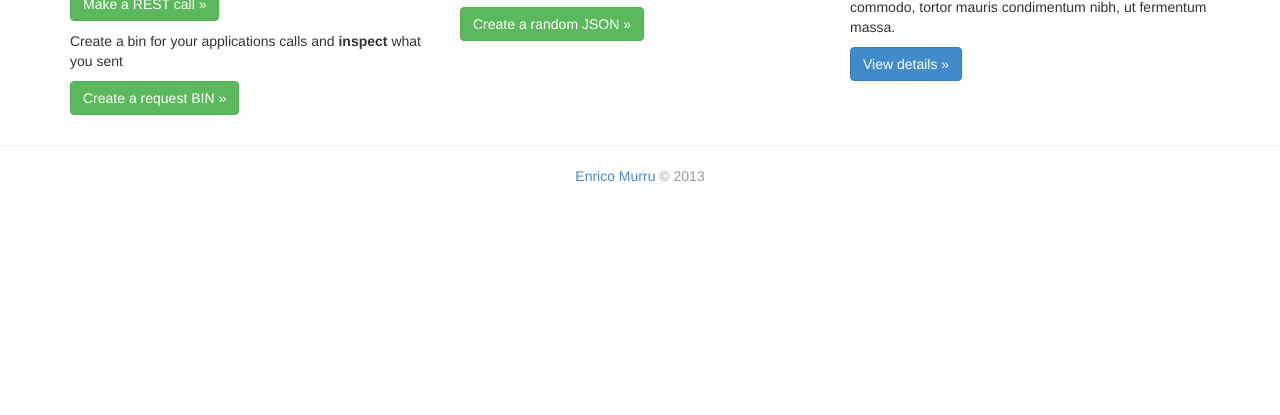
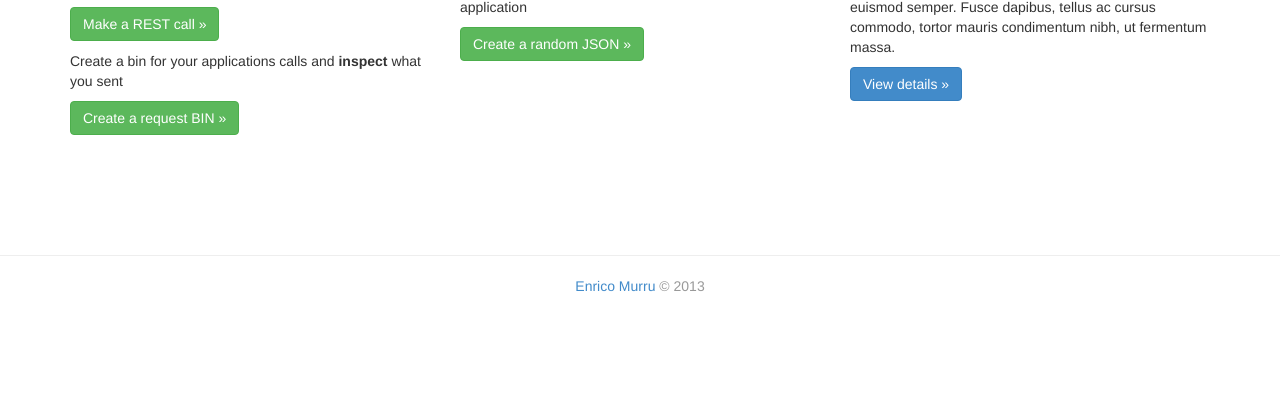
Before and after one commit to Rahman123/utility-app, a website: page views/index.html in a window 1280 px wide. Shown: the part 385-800 px from the top of the page. Drawn offline with Linux system fonts and the light colour scheme.

Commit message:
home page

```diff
--- a/public/css/app.css
+++ b/public/css/app.css
@@ -1,8 +1,3 @@
-body {
-  padding-top: 20px;
-  padding-bottom: 60px;
-}
-
 /* item is not "text selected" when clicked */
 .no-selection {
     -webkit-user-select: none; /* webkit (safari, chrome) browsers */
@@ -36,3 +31,30 @@ body {
 .json-tree-field-name{
 	font-weight: bold;
 }
+
+html,
+body {
+	 padding-top: 20px;
+  padding-bottom: 60px;
+  height: 100%;
+  /* The html and body elements cannot have any padding or margin. */
+}
+
+/* Wrapper for page content to push down footer */
+#wrap {
+  min-height: 100%;
+  height: auto !important;
+  height: 100%;
+  /* Negative indent footer by its height */
+  margin: 0 auto -60px;
+  /* Pad bottom by footer height */
+  padding: 0 0 60px;
+}
+
+/* Set the fixed height of the footer here */
+#footer {
+	text-align:center;
+  height: 30px;
+  vertical-align: bottom !important;
+  /*background-color: #f5f5f5;*/
+}
--- a/views/index.html
+++ b/views/index.html
@@ -35,19 +35,19 @@
   </head>
 
   <body ng-controller="GlobalCtrl" style="height:100%">
-
-    <!-- Static navbar -->
-    <div class="navbar navbar-default navbar-static-top" >
-      <ng-include src="'/public/partials/menu.partial.html'"/>
-    </div>
+  <div id="wrap">
+      <!-- Static navbar -->
+      <div class="navbar navbar-default navbar-static-top" >
+        <ng-include src="'/public/partials/menu.partial.html'"></ng-include>
+      </div>
 
 
-    <div class="container" ng-view >
-    </div> <!-- /container -->
-
-    <div class="footer">
+      <div class="container" ng-view >
+      </div> <!-- /container -->
+    </div>
+    <div id="footer">
       <hr/>
-        <center><p class="text-muted credit"><a href="http://about.m/enreeco">Enrico Murru</a> &copy; 2013</p></center>
+        <p class="text-muted credit" ><a href="http://about.m/enreeco" >Enrico Murru</a> &copy; 2013</p>
     </div>
 
     <!-- Bootstrap core JavaScript
```
